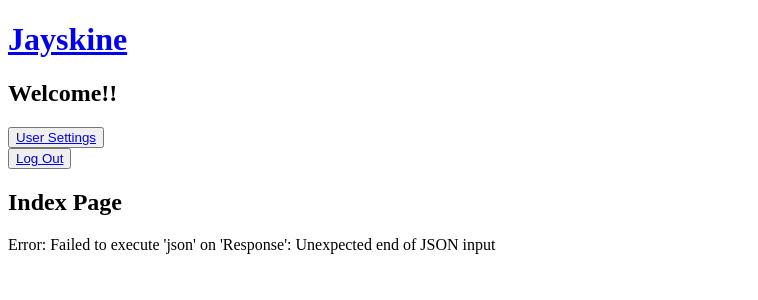
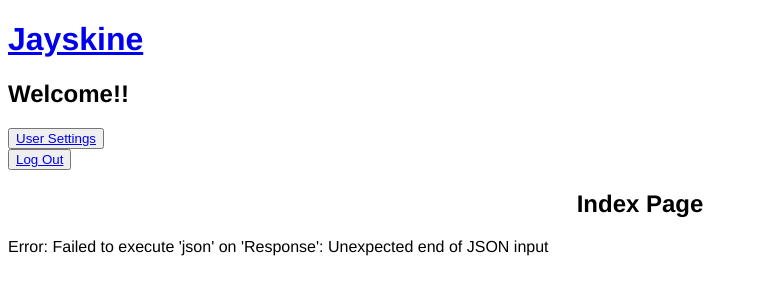
Before and after one commit to platosw/jayskine-notebook-app, a Flask app: template templates/index.html in a window 1280 px wide. Shown: the top 300 px of the page, without its empty margins (0-758 px from the left). Run offline with Flask 3, Linux system fonts and the light colour scheme; the template is opened without the code that fills it, so the values that code supplies are empty; the visitor is signed in with stand-in values (Sample User, id 1); some libraries are stand-ins or nearby versions.

Commit message:
Modified a little bit of style on index page

```diff
--- /dev/null
+++ b/static/css/style.css
@@ -0,0 +1,21 @@
+body {
+    font-family: Helvetica, sans-serif, Arial;
+}
+
+#index-container {
+    display: flex;
+}
+
+#categories-title {
+    text-align: center;
+}
+
+#categories {
+    width: 30%;
+    margin-left: 5%;
+}
+
+#notes {
+    width: 50%;
+    margin-right: 20%;
+}
--- a/static/index.jsx
+++ b/static/index.jsx
@@ -92,7 +92,7 @@
         return <div>Error: {error}</div>;
     }
     return (
-        <div>
+        <div id="index-container">
             <div id="categories">
                 <h3>All Categories</h3>
                 <CategoryNameForm />
--- a/templates/base.html
+++ b/templates/base.html
@@ -4,6 +4,7 @@
         <meta charset="UTF-8" />
         <meta http-equiv="X-UA-Compatible" content="IE=edge" />
         <meta name="viewport" content="width=device-width, initial-scale=1.0" />
+        <link rel="stylesheet" href="/static/css/style.css" />
         <title>Jayskine | {% block title %}{% endblock %}</title>
         <script
             crossorigin
@@ -20,6 +21,7 @@
         {% block head %}{% endblock %}
     </head>
     <body>
+        <div id="navbar">
             {% for msg in get_flashed_messages() %} {{msg}} {% endfor %}
             <h1 id="title"><a href="/">Jayskine</a></h1>
             {% if "user" in session %}
@@ -30,6 +32,7 @@
             <div id="logout">
                 <button><a href="/logout">Log Out</a></button>
             </div>
+        </div>
         {% endif %} {% block body %}{% endblock %} {% block after_body %}{%
         endblock %}
     </body>
--- a/templates/index.html
+++ b/templates/index.html
@@ -1,6 +1,4 @@
-{% extends 'base.html' %} {% block title %} Index {% endblock %} {% block body
-%}
-<h2>Index Page</h2>
+{% extends 'base.html' %} {% block title %} Index {% endblock %}{% block body %}
 {% if "user" not in session %}
 
 <div id="login">
@@ -25,6 +23,7 @@
 </div>
 
 {% else %}
+<h2 id="categories-title">Index Page</h2>
 <div id="main"></div>
 <script type="text/jsx" src="/static/index.jsx"></script>
 {% endif %} {% endblock %}
```
Lines whose indentation alone changed are shown as unchanged.
